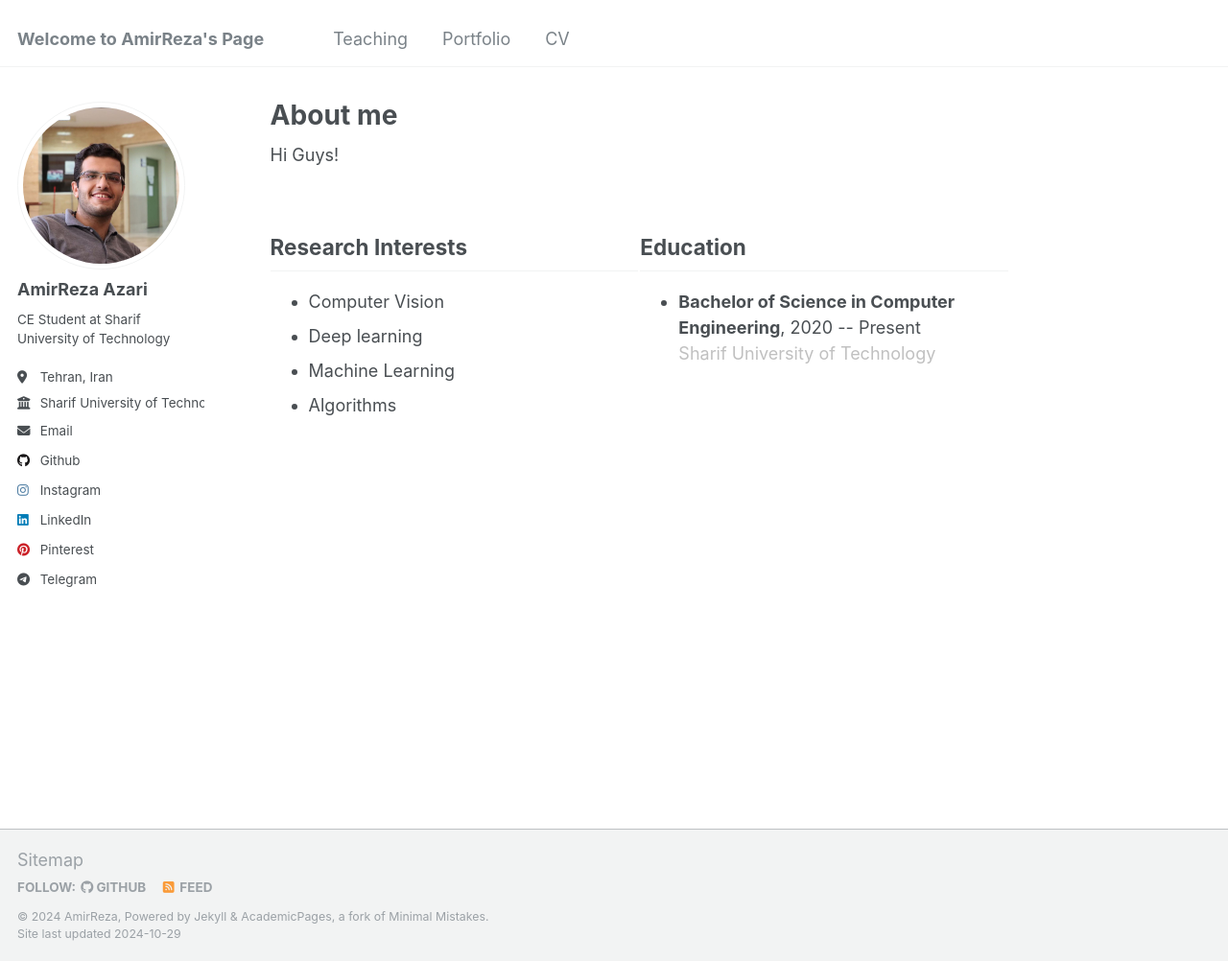
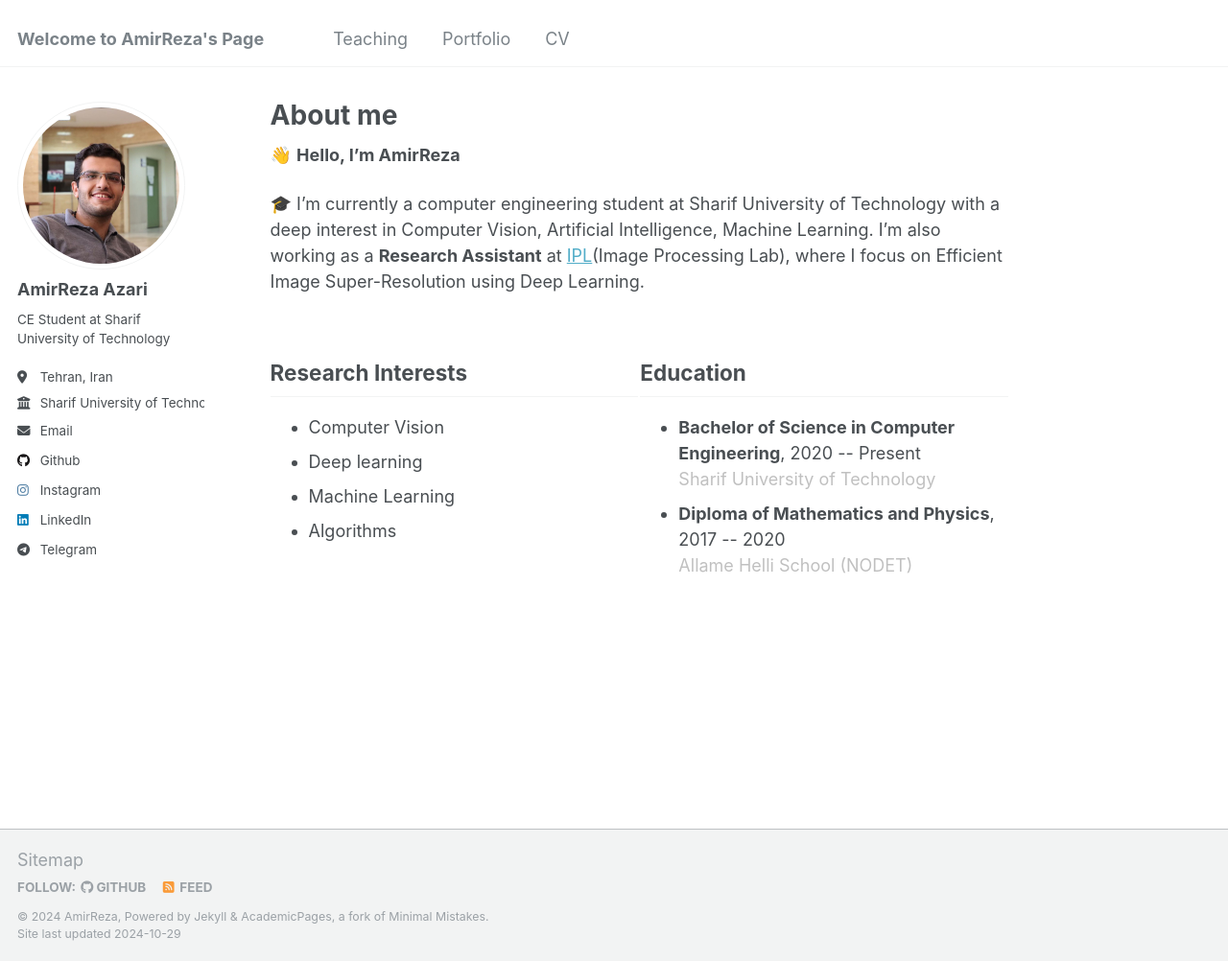
Before and after one commit to Amirreza81/Amirreza81.github.io, a Jekyll site: the page built from _pages/about.md, in a window 1280 px wide and 1002 px high. Shown: the whole window at 96% size. Built offline with Jekyll 4.4.1, drawn with Linux system fonts in a browser that asks for light colours.

Commit message:
update about me

```diff
--- a/_config.yml
+++ b/_config.yml
@@ -37,7 +37,6 @@ author:
   linkedin         : https://www.linkedin.com/in/amirreza-azari-2b3a13229/
   telegram         : https://t.me/AmirReza_Azari
   instagram        : https://www.instagram.com/amirrezaazari_/
-  pinterest        : https://es.pinterest.com/amirrezaazari/
 
 # Publication Category - The following the list of publication categories and their headings
 publication_category:
--- a/_pages/about.md
+++ b/_pages/about.md
@@ -7,7 +7,10 @@ redirect_from:
   - /about.html
 ---
 
-Hi Guys!
+👋 **Hello, I'm AmirReza**
+
+🎓 I'm currently a computer engineering student at Sharif University of Technology with a deep interest in Computer Vision, Artificial Intelligence, Machine Learning. I'm also working as a **Research Assistant** at [IPL](http://ipl.ce.sharif.edu/)(Image Processing Lab), where I focus on Efficient Image Super-Resolution using Deep Learning.
+
 
 
 <div style="display: flex; justify-content: space-between;">
@@ -27,7 +30,10 @@ Hi Guys!
                 <strong>Bachelor of Science in Computer Engineering</strong>, 2020 -- Present<br />
                 <span style="color: silver;">Sharif University of Technology</span><br />
             </li>
-
+            <li>
+                <strong>Diploma of Mathematics and Physics</strong>, 2017 -- 2020<br />
+                <span style="color: silver;">Allame Helli School (NODET)</span><br />
+            </li>
         </ul>
     </div>
 </div>
```
